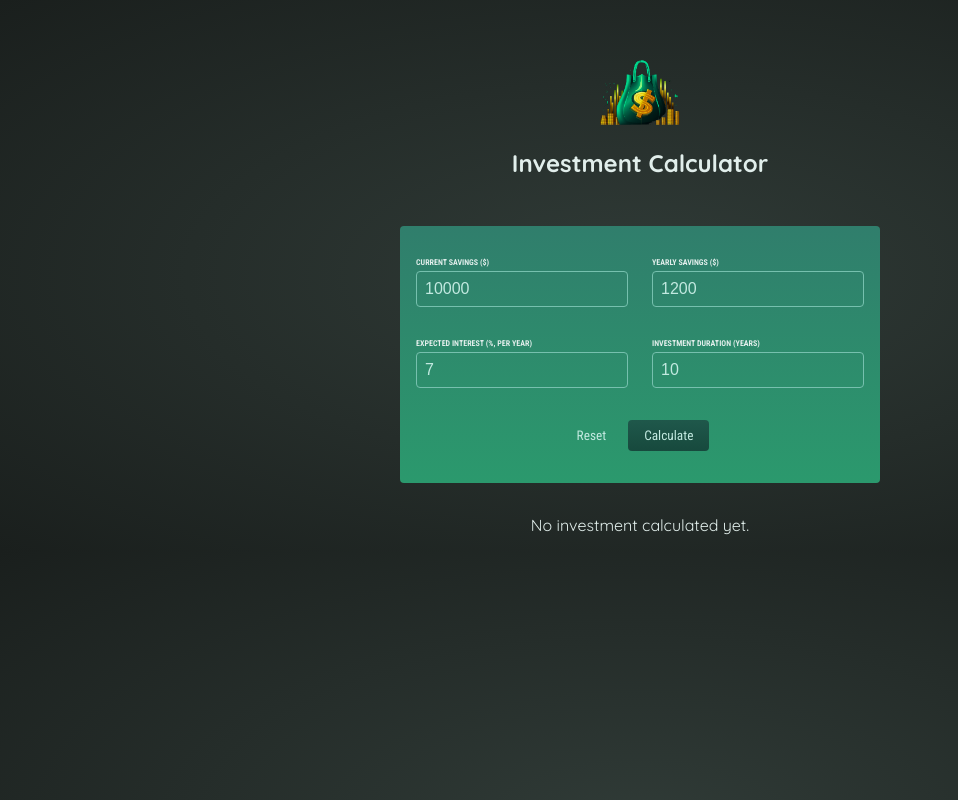
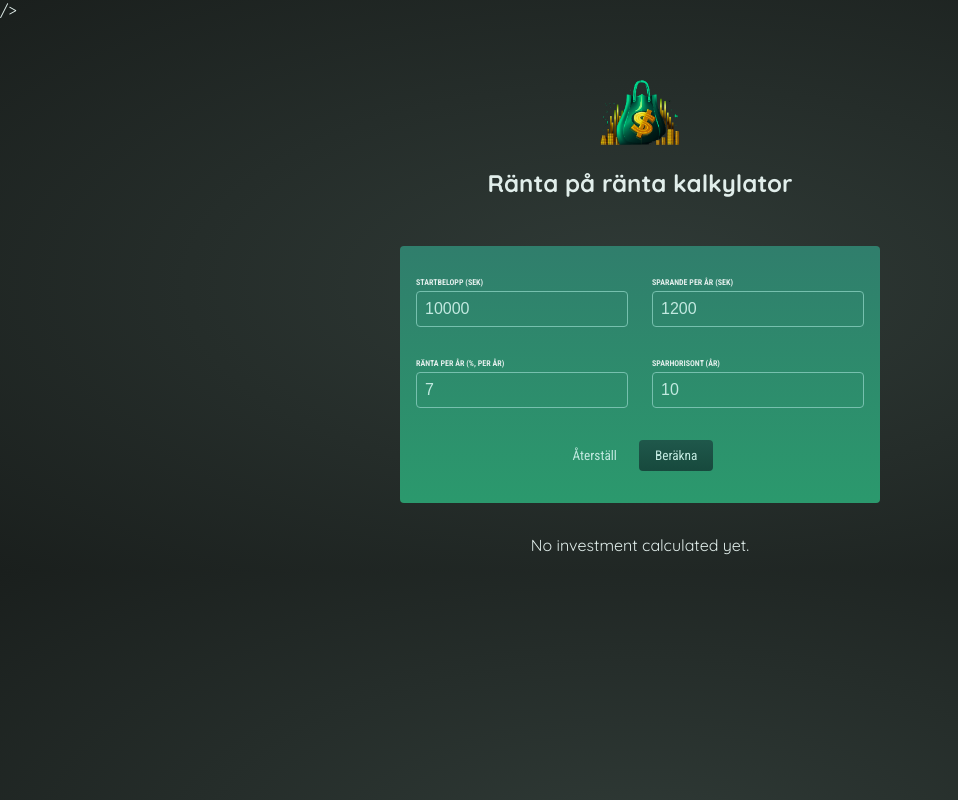
Before and after one commit to angryconsultant/InvestmentCalculator, a React (Create React App) app: page / in a window 1280 px wide. Shown: the whole page, without its empty margins (0-958 px from the left). Built offline with nearby package versions, Linux system fonts and the light colour scheme.

Commit message:
Changed to Swedish

```diff
--- a/public/index.html
+++ b/public/index.html
@@ -5,9 +5,23 @@
     <link rel="icon" href="%PUBLIC_URL%/favicon.ico" />
     <meta name="viewport" content="width=device-width, initial-scale=1" />
     <meta name="theme-color" content="#000000" />
-    <meta
-      name="description"
-      content="Web site created using create-react-app"
+
+    <meta name="description" content="Beräkna ränta på ränta på ditt sparade kapital med vår användarvänliga kalkylator. Få exakta siffror för att planera din ekonomi.">
+    <meta name="keywords" content="ränta på ränta, kapital, kalkylator, ekonomi, sparande">
+    <link rel="canonical" href="https://www.danielbjork.se/ranta-pa-ranta">
+    <meta name="robots" content="index,follow">
+    <link rel="alternate" hreflang="sv" href="https://www.danielbjork.se/ranta-pa-ranta" />
+
+    <meta property="og:title" content="Beräkna ränta på ränta">
+    <meta property="og:description" content="Beräkna ränta på ränta på ditt sparade kapital med vår användarvänliga kalkylator. Få exakta siffror för att planera din ekonomi.">
+    <meta property="og:image" content="https://www.danielbjork.se/src/asset/investment-calculator-logo.png">
+    <meta property="og:url" content="https://www.danielbjork.se/ranta-pa-ranta">
+
+    <meta name="twitter:title" content="Beräkna ränta på ränta">
+    <meta name="twitter:description" content="Beräkna ränta på ränta på ditt sparade kapital med vår användarvänliga kalkylator. Få exakta siffror för att planera din ekonomi.">
+    <meta name="twitter:image" content="https://www.danielbjork.se/src/asset/investment-calculator-logo.png">
+    <meta name="twitter:card" content="summary_large_image">
+
     />
     <link rel="apple-touch-icon" href="%PUBLIC_URL%/logo192.png" />
     <!--
@@ -24,7 +38,7 @@
       work correctly both with client-side routing and a non-root public URL.
       Learn how to configure a non-root public URL by running `npm run build`.
     -->
-    <title>React App</title>
+    <title>Beräkna ränta på ränta</title>
   </head>
   <body>
     <noscript>You need to enable JavaScript to run this app.</noscript>
--- a/src/components/InvestmentForm.js
+++ b/src/components/InvestmentForm.js
@@ -59,7 +59,7 @@ const InvestmentForm = (props) => {
     <form className={styles.form}>
       <div className={styles["input-group"]}>
         <p>
-          <label htmlFor="current-savings">Current Savings ($)</label>
+          <label htmlFor="current-savings">Startbelopp (SEK)</label>
           <input
             type="number"
             id="current-savings"
@@ -70,7 +70,7 @@ const InvestmentForm = (props) => {
           />
         </p>
         <p>
-          <label htmlFor="yearly-contribution">Yearly Savings ($)</label>
+          <label htmlFor="yearly-contribution">Sparande per år (SEK)</label>
           <input
             type="number"
             id="yearly-contribution"
@@ -84,7 +84,7 @@ const InvestmentForm = (props) => {
       <div className={styles["input-group"]}>
         <p>
           <label htmlFor="expected-return">
-            Expected Interest (%, per year)
+            Ränta per år (%, per år)
           </label>
           <input
             type="number"
@@ -96,7 +96,7 @@ const InvestmentForm = (props) => {
           />
         </p>
         <p>
-          <label htmlFor="duration">Investment Duration (years)</label>
+          <label htmlFor="duration">Sparhorisont (år)</label>
           <input
             type="number"
             id="duration"
@@ -113,10 +113,10 @@ const InvestmentForm = (props) => {
           className={styles.buttonAlt}
           onClick={resetHandler}
         >
-          Reset
+          Återställ
         </button>
         <button type="submit" className={styles.button} onClick={submitHandler}>
-          Calculate
+          Beräkna
         </button>
       </p>
     </form>
--- a/src/components/InvestmentHeader.js
+++ b/src/components/InvestmentHeader.js
@@ -5,7 +5,7 @@ const InvestmentHeader = () => {
   return (
     <header className={styles.header}>
       <img src={logo} alt="logo" />
-      <h1>Investment Calculator</h1>
+      <h1>Ränta på ränta kalkylator</h1>
     </header>
   );
 };
--- a/src/components/InvestmentResults.js
+++ b/src/components/InvestmentResults.js
@@ -14,11 +14,11 @@ const InvestmentResults = (props) => {
     <table className={styles.result}>
       <thead>
         <tr>
-          <th>Year</th>
-          <th>Total Savings</th>
-          <th>Interest (Year)</th>
-          <th>Total Interest</th>
-          <th>Invested Capital</th>
+          <th>År</th>
+          <th>Totalt Sparande</th>
+          <th>Ränta (År)</th>
+          <th>Ränta (totalt)</th>
+          <th>Investerat kapital</th>
         </tr>
       </thead>
       <tbody>
```
